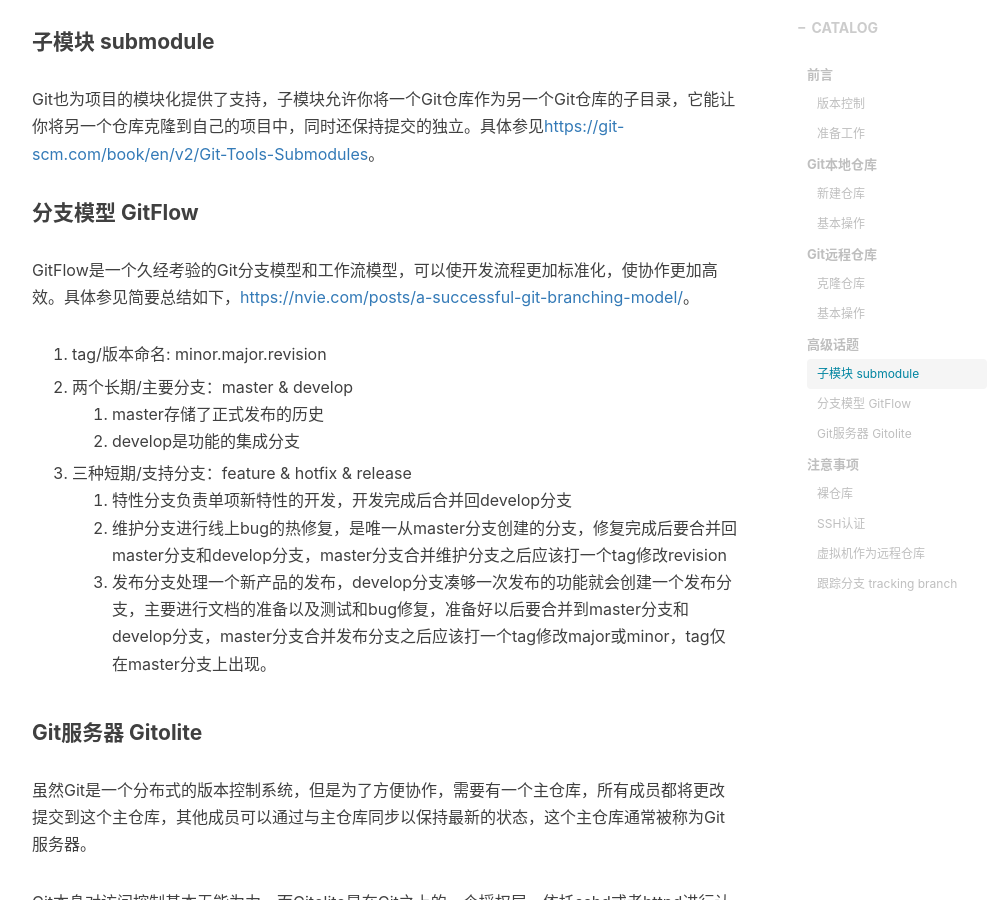
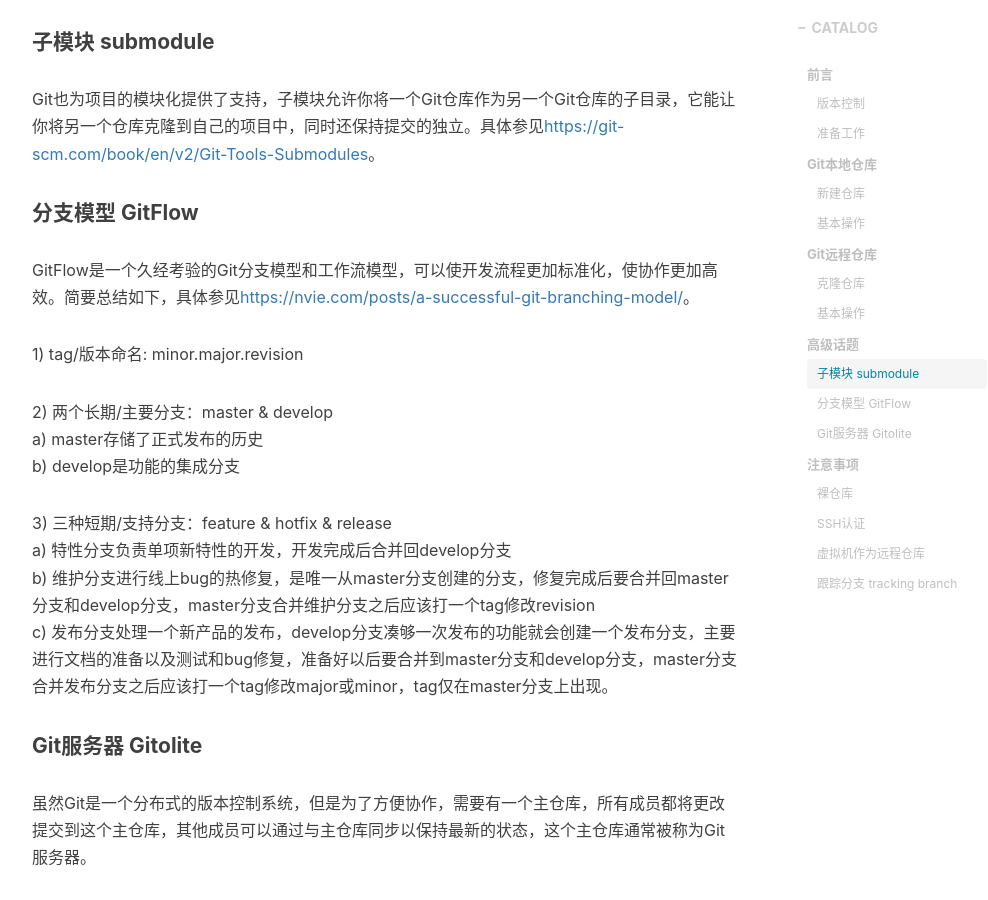
Before and after one commit to lchang199x/lchang199x.github.io, a Jekyll site: the page built from _posts/2017-07-24-An Introduction to Git.md, in a window 1280 px wide and 900 px high, scrolled down 8846 px. Shown: the whole window, without its empty margins (233-1221 px from the left). Built offline with Jekyll 4.4.1, drawn with Linux system fonts in a browser that asks for light colours; nearby versions of some CDN libraries; comment, search, counter and statistics services are not loaded; some of the changed lines change nothing that is shown.

Commit message:
Merge branch 'master' of https://github.com/lchang199x/lchang199x.github.io

```diff
--- a/_posts/2017-07-24-An Introduction to Git.md
+++ b/_posts/2017-07-24-An Introduction to Git.md
@@ -289,18 +289,18 @@
 Git也为项目的模块化提供了支持，子模块允许你将一个Git仓库作为另一个Git仓库的子目录，它能让你将另一个仓库克隆到自己的项目中，同时还保持提交的独立。具体参见<https://git-scm.com/book/en/v2/Git-Tools-Submodules>。
 
 #### 分支模型 GitFlow
-GitFlow是一个久经考验的Git分支模型和工作流模型，可以使开发流程更加标准化，使协作更加高效。具体参见简要总结如下，<https://nvie.com/posts/a-successful-git-branching-model/>。
+GitFlow是一个久经考验的Git分支模型和工作流模型，可以使开发流程更加标准化，使协作更加高效。简要总结如下，具体参见<https://nvie.com/posts/a-successful-git-branching-model/>。
 
-1. tag/版本命名: minor.major.revision
+1) tag/版本命名: minor.major.revision
 
-2. 两个长期/主要分支：master & develop
-	1. master存储了正式发布的历史
-	2. develop是功能的集成分支
+2) 两个长期/主要分支：master & develop
+	a) master存储了正式发布的历史
+	b) develop是功能的集成分支
 
-3. 三种短期/支持分支：feature & hotfix & release
-	1. 特性分支负责单项新特性的开发，开发完成后合并回develop分支
-	2. 维护分支进行线上bug的热修复，是唯一从master分支创建的分支，修复完成后要合并回master分支和develop分支，master分支合并维护分支之后应该打一个tag修改revision
-	3. 发布分支处理一个新产品的发布，develop分支凑够一次发布的功能就会创建一个发布分支，主要进行文档的准备以及测试和bug修复，准备好以后要合并到master分支和develop分支，master分支合并发布分支之后应该打一个tag修改major或minor，tag仅在master分支上出现。
+3) 三种短期/支持分支：feature & hotfix & release
+	a) 特性分支负责单项新特性的开发，开发完成后合并回develop分支
+	b) 维护分支进行线上bug的热修复，是唯一从master分支创建的分支，修复完成后要合并回master分支和develop分支，master分支合并维护分支之后应该打一个tag修改revision
+	c) 发布分支处理一个新产品的发布，develop分支凑够一次发布的功能就会创建一个发布分支，主要进行文档的准备以及测试和bug修复，准备好以后要合并到master分支和develop分支，master分支合并发布分支之后应该打一个tag修改major或minor，tag仅在master分支上出现。
 
 #### Git服务器 Gitolite
 虽然Git是一个分布式的版本控制系统，但是为了方便协作，需要有一个主仓库，所有成员都将更改提交到这个主仓库，其他成员可以通过与主仓库同步以保持最新的状态，这个主仓库通常被称为Git服务器。
```
